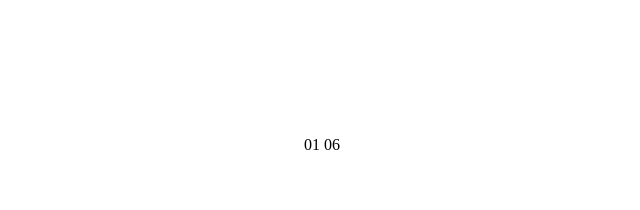
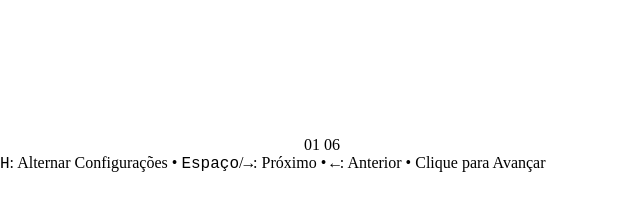
Before and after one commit to eryckassis/GSAP-ImageSlider, a website built with Vite: page index.html in a window 1280 px wide. Shown: the whole page, without its empty margins (0-640 px from the left). Built offline with nearby package versions, Linux system fonts and the light colour scheme.

Commit message:
fix: Add help text for navigation instructions in the slideshow

```diff
--- a/index.html
+++ b/index.html
@@ -19,6 +19,8 @@
     <output class="slide-number" id="slideNumber" aria-label="Numero do slide atual">01</output>
     <output class="slide-total" id="slideTotal" aria-label="Total de slides">06</output>
     <aside class="help-text" role="complementary" aria-label="instrução de navegação">
+      <kbd>H</kbd>: Alternar Configurações • <kbd>Espaço</kbd>/<kbd>→</kbd>: Próximo • <kbd>←</kbd>: Anterior • Clique para Avançar
+    </aside>
 
     <script src="https://cdn.jsdelivr.net/npm/gsap@3.13.0/dist/gsap.min.js"></script>
     <script type="module" src="/src/main.js"></script>
```
